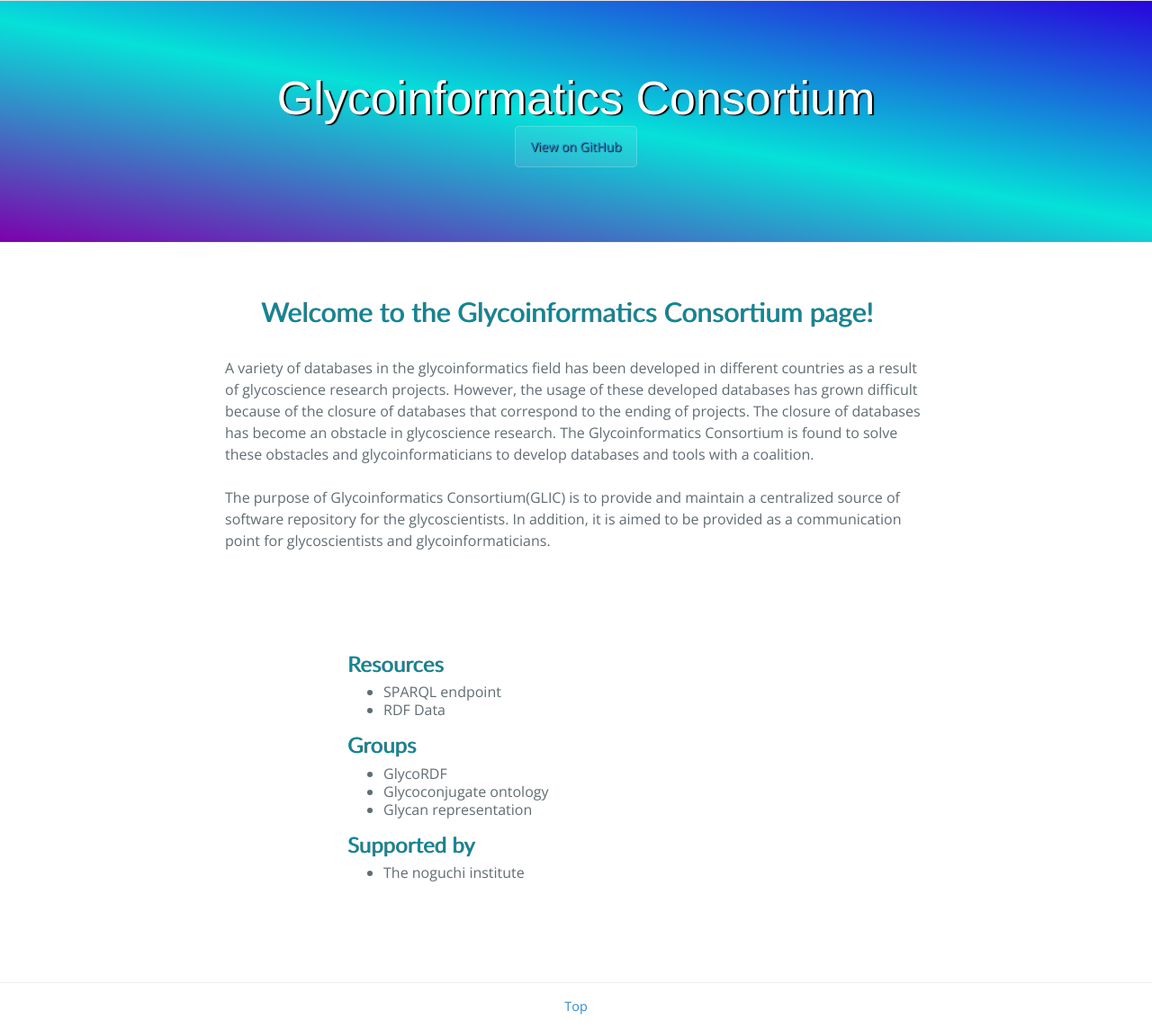
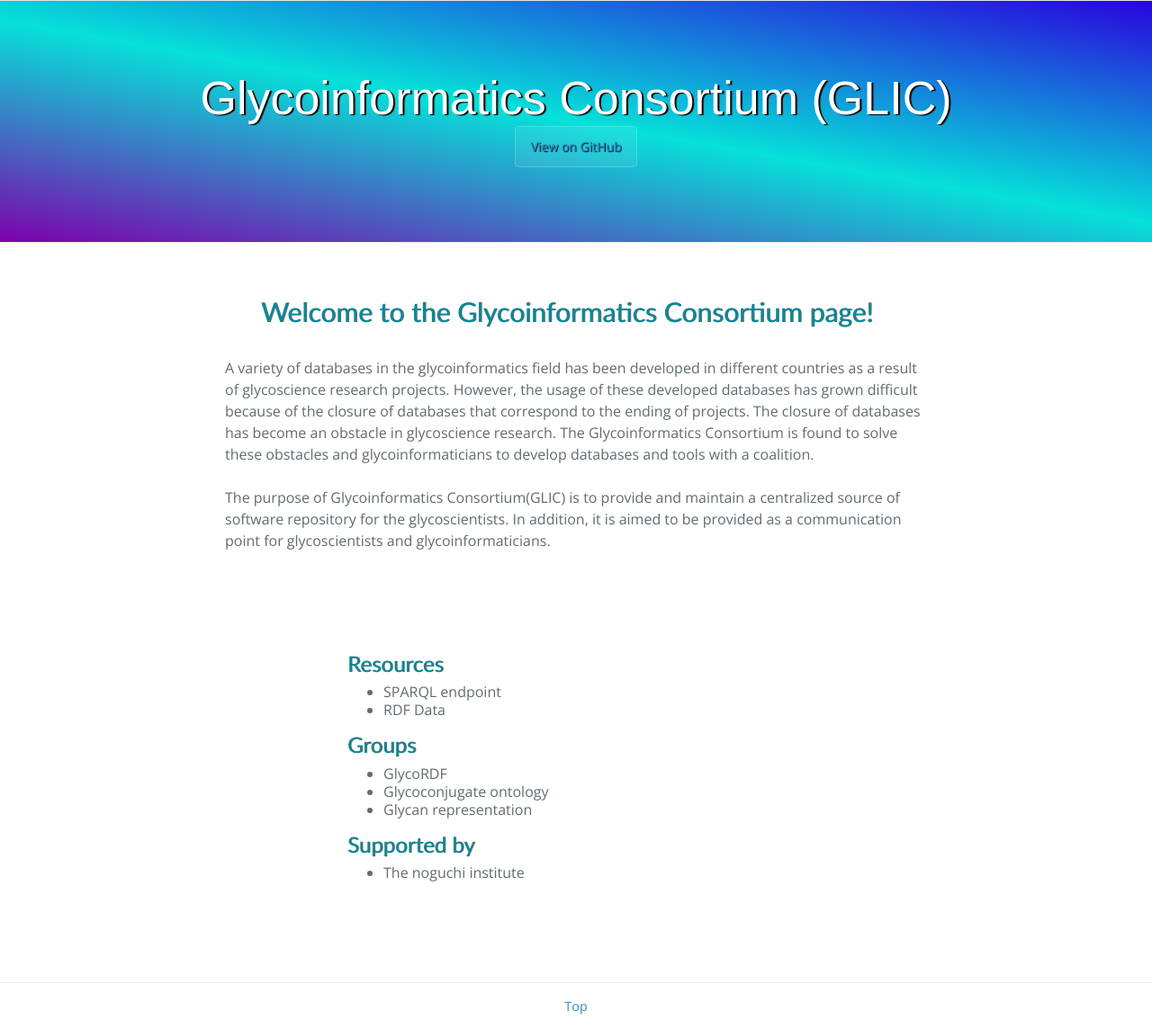
Before and after one commit to glycoinfo/www, a Jekyll site: the page built from index.md, in a window 1280 px wide. Shown: the whole page at 90% size. Built offline with Jekyll 4.4.1, drawn with Linux system fonts in a browser that asks for light colours; nearby versions of some CDN libraries; a script that is not in the unit is left out.

Commit message:
Update top.html

```diff
--- a/_includes/top.html
+++ b/_includes/top.html
@@ -1,2 +1,2 @@
-  <h1 class="project-name">Glycoinformatics Consortium</h1>
+  <h1 class="project-name">Glycoinformatics Consortium (GLIC)</h1>
   <a href="https://github.com/glycoinfo/site" class="btn">View on GitHub</a>
```
